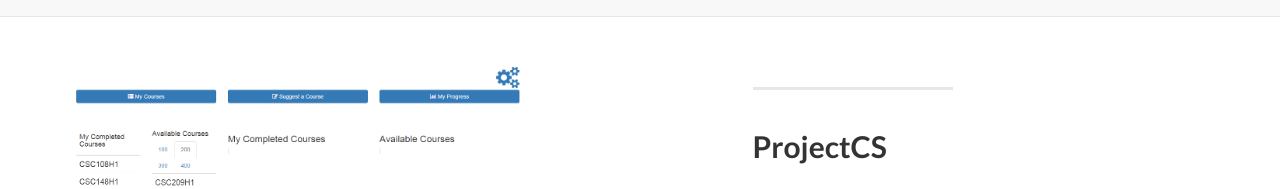
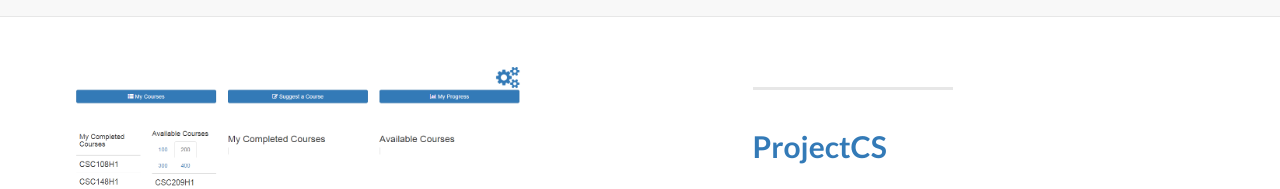
Before and after one commit to leungc70/leungc70.github.io, a plain HTML site: page index.html in a window 1280 px wide. Shown: the part 1180-1369 px from the top of the page. Drawn offline with Linux system fonts and the light colour scheme.

Commit message:
Revert "fixed projectCS link"
This reverts commit a8ef35e5178ac27cbae68f84d54ca5d32d1aaecd.

```diff
--- a/index.html
+++ b/index.html
@@ -145,7 +145,7 @@
                 <div class="col-lg-5 col-lg-offset-1 col-sm-push-6  col-sm-6">
                     <hr class="section-heading-spacer">
                     <div class="clearfix"></div>
-                    <h2 class="section-heading">ProjectCS</h2>
+                    <a href="http://project-cs.herokuapp.com/"><h2 class="section-heading">ProjectCS</h2></a>
                     <p class="lead">
                         An interactive tool that will help facilitate the process of planning a
                         computer science student’s 4-year schedule at the University of Toronto.<br>
```
